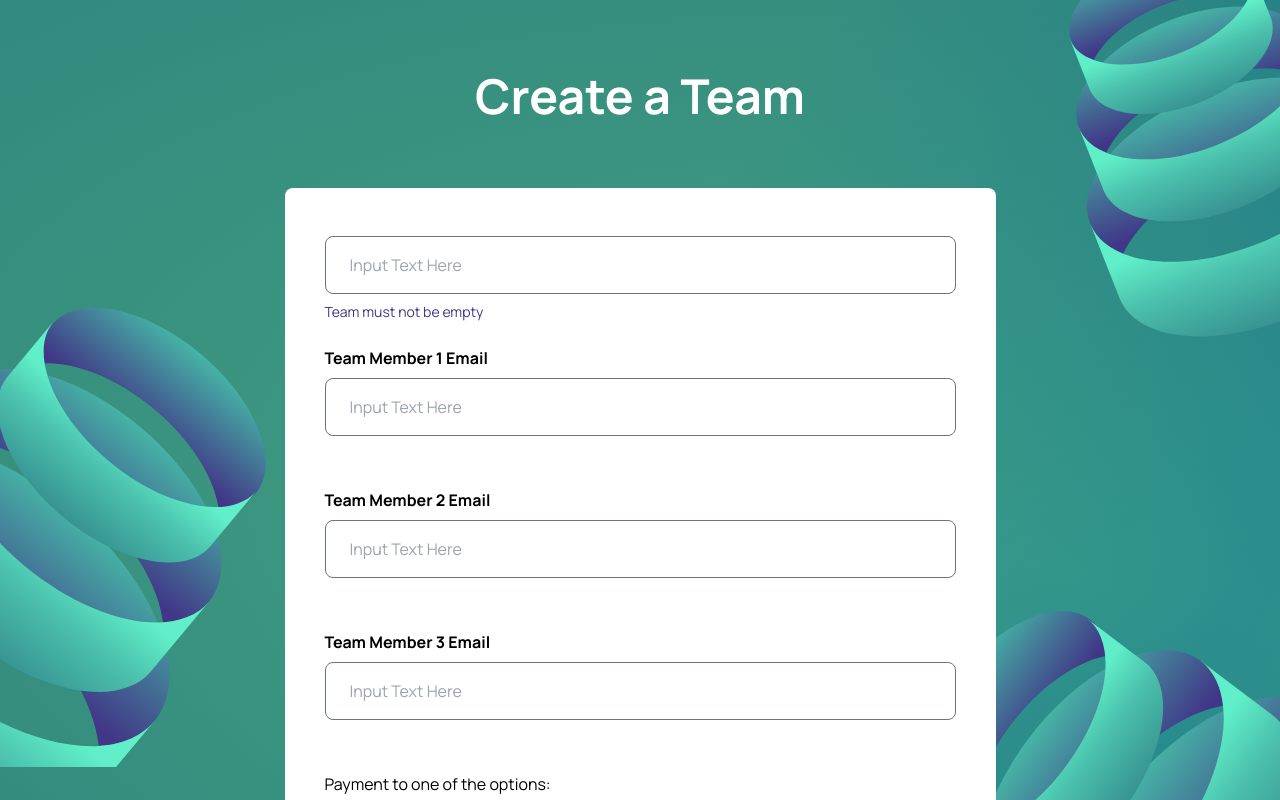
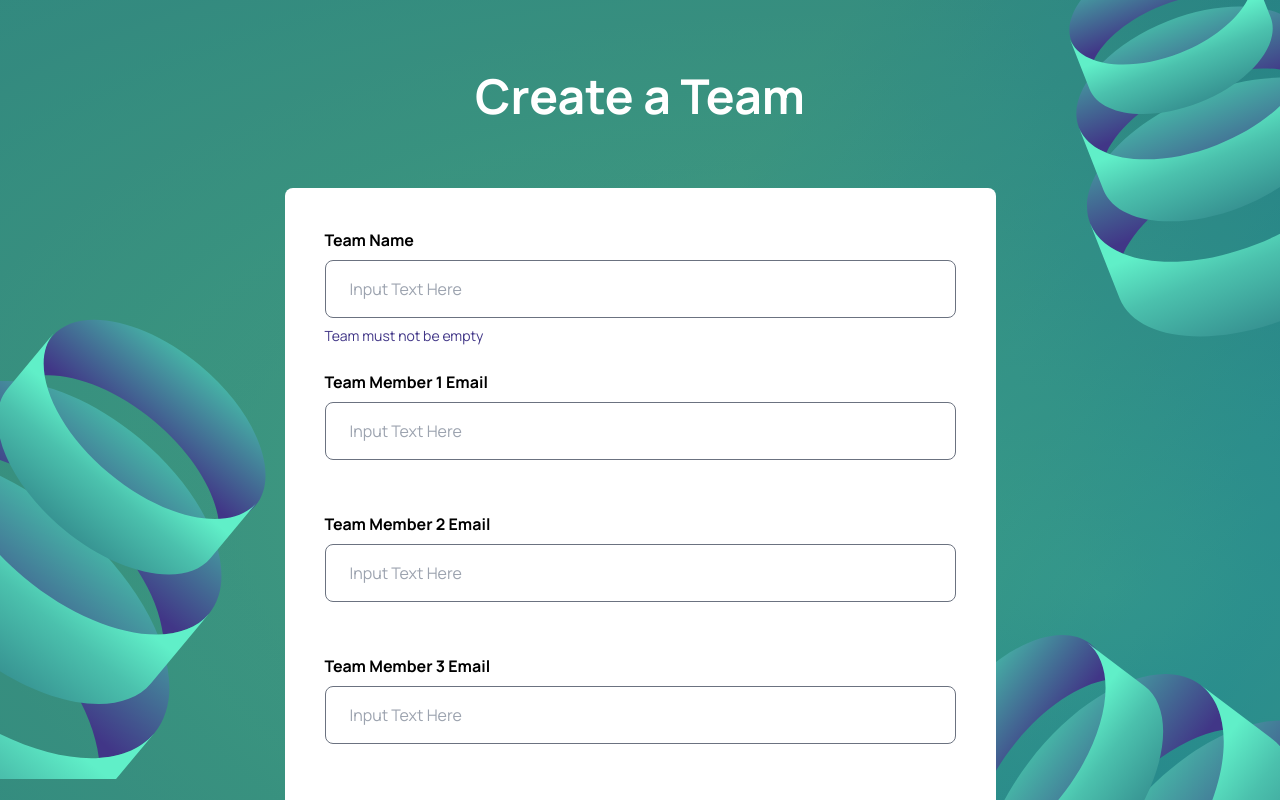
Before and after one commit to syahrialalzaidan/web-bist-league, a Next.js app: page /createteam in a window 1280 px wide. Shown: the top 800 px of the page. Built offline with nearby package versions, Linux system fonts and the light colour scheme; a web font is replaced by a local one.

Commit message:
add register warning and team name label

```diff
--- a/src/app/createteam/component/Createteam.tsx
+++ b/src/app/createteam/component/Createteam.tsx
@@ -92,7 +92,7 @@ export default function Createteam() {
       <div className="flex flex-col">
         <div className="bg-white px-4 py-6 lg:p-10 rounded-lg self-center mt-8 lg:mt-1 w-full lg:w-[711px] ">
           <div className="flex flex-col gap-2">
-            <label className="font-bold">{teamName}</label>
+            <label className="font-bold">Team Name</label>
             <input
               type="text"
               placeholder="Input Text Here"
--- a/src/app/register/components/Register.tsx
+++ b/src/app/register/components/Register.tsx
@@ -100,6 +100,8 @@ export default function Register() {
               setUsername(e.target.value);
             }}
           />
+
+          {username.length < 8 ? <p className="text-red-500 text-sm">Username must be {">"} 8 characters</p> : <div className="h-5"></div>}
         </div>
 
         <div className="flex flex-col gap-2 mt-2 lg:mt-6 lg:hidden">
@@ -138,6 +140,8 @@ export default function Register() {
               setConfirmPassword(e.target.value);
             }}
           />
+          {password != confirmPassword ? <p className="text-red-500 text-sm">Password must match</p> : <div className="h-5"></div>}
+
         </div>
       </div>
 
```
